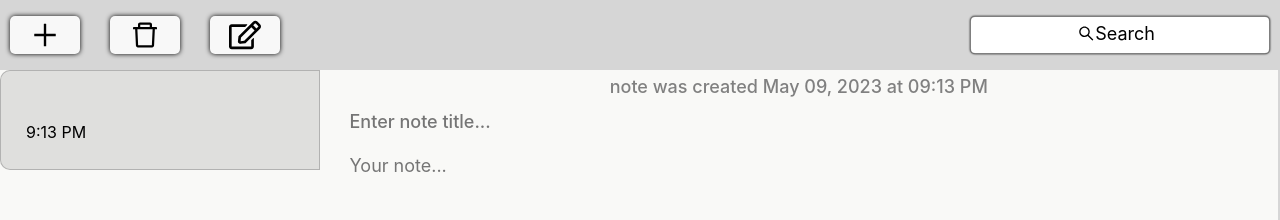
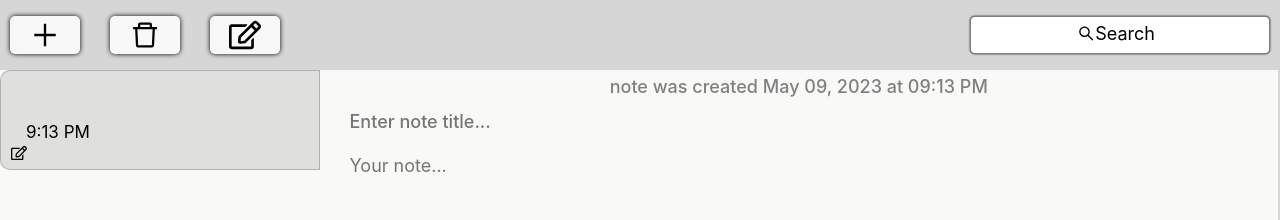
Before and after one commit to Brute1996/The-notes-app, a React (Create React App) app: page / in a window 1280 px wide. Both pictures are taken after a click on the button 45 px from the left and 35 px from the top of the page. Shown: the top 220 px of the page. Built offline with nearby package versions, Linux system fonts and the light colour scheme; no server answers.

Commit message:
1. fix edit mode 2. add edit-icon to item 3. add fetch 100 records per page

```diff
--- a/src/components/App.js
+++ b/src/components/App.js
@@ -1,72 +1,15 @@
 import { useEffect, useState } from "react";
-import Sidebar from "./Sidebar/Sidebar";
 import api from "./api";
-import Workspace from "./Workspace/Workspace";
 import { createContext } from "react";
 import AppWrapper from "./App.styled";
-import SearchBox from "./SearchBox/SearchBox";
-import ListItem from "./ListItem/ListItem";
-import Container from "./utils/Container/Container";
 import Header from "./Header/Header";
 import Main from "./Main/Main";
-
-const testDB = [
-  {
-    added_by: "centrpopi2@gmail.com",
-    app_id: "ckW7JcKWfemyohW4HThSkA",
-    approved: false,
-    created_at: "2023-05-08T08:56:50.000Z",
-    entity_id: "bKW49eWQzkhioff8kkWPif",
-    id: "1",
-    rel_values: null,
-    updated_at: "2023-05-08T08:56:50.000Z",
-    user_ids: null,
-    values: {
-      cOnqqUCJndSyk5fJhdSCkU: "test 1 title ttttttttttttaaaaaaaaaaatewef",
-      cug8k_DCjkiykNWQhcSCkv:
-        "dfbdfgh dfghdfg hfgh fgh fg jdfgj fghj dfgj fgdj",
-    },
-  },
-  {
-    added_by: "centrpopi2@gmail.com",
-    app_id: "ckW7JcKWfemyohW4HThSkA",
-    approved: false,
-    created_at: "2023-05-08T15:56:50.000Z",
-    entity_id: "bKW49eWQzkhioff8kkWPif",
-    id: "2",
-    rel_values: null,
-    updated_at: "2023-05-08T11:56:50.000Z",
-    user_ids: null,
-    values: {
-      cOnqqUCJndSyk5fJhdSCkU: "test 2 title",
-      cug8k_DCjkiykNWQhcSCkv:
-        "dfbdfgh dfghdfg hfgh fgh fg jdfgj fghj dfgj fgdj",
-    },
-  },
-  {
-    added_by: "centrpopi2@gmail.com",
-    app_id: "ckW7JcKWfemyohW4HThSkA",
-    approved: false,
-    created_at: "2023-03-08T02:56:50.000Z",
-    entity_id: "bKW49eWQzkhioff8kkWPif",
-    id: "3",
-    rel_values: null,
-    updated_at: "2023-05-08T08:16:50.000Z",
-    user_ids: null,
-    values: {
-      cOnqqUCJndSyk5fJhdSCkU: "etetetest 3 title",
-      cug8k_DCjkiykNWQhcSCkv:
-        "dfbdfgh dfghdfg hfgh fgh fg jdfgj fghj dfgj fgdj",
-    },
-  },
-];
 
 export const NotesContext = createContext();
 
 function App() {
   const [notes, setNotes] = useState([]);
   const [selectedNote, setSelectedNote] = useState(null);
-  const [readOnlyToggle, setReadOnlyToggle] = useState(true);
   const [selectedNoteRef, setSelectedNoteRef] = useState(null);
   const [searchQuery, setSearchQuery] = useState("");
 
@@ -88,13 +31,11 @@ function App() {
         notes,
         selectedNote,
         searchQuery,
-        readOnlyToggle,
         selectedNoteRef,
         setSelectedNote,
         setNotes,
         setSelectedNoteRef,
         setSearchQuery,
-        setReadOnlyToggle,
       }}
     >
       <AppWrapper>
--- /dev/null
+++ b/src/components/DisplayDate/DisplayDate.jsx
@@ -0,0 +1,47 @@
+import moment from "moment";
+import { useEffect, useState } from "react";
+
+const DisplayDate = ({selectedNote}) => {
+    const [createdNoteDate, setCreatedNoteDate] = useState('');
+    const [currentTime, setCurrentTime] = useState(moment());
+
+
+    useEffect(() => {
+        const intervalId = setInterval(() => {
+            setCurrentTime(moment());
+        }, 1000);
+
+        return () => clearInterval(intervalId);
+    }, []);
+
+        useEffect(() => {
+        if (!selectedNote) {
+            setCreatedNoteDate('')
+            return
+        };
+
+        setCreatedNoteDate(selectedNote.created_at || "")
+
+    },[selectedNote])
+
+
+    const displayDate = () => {
+        const createNoteDateFormatted = moment(createdNoteDate).format("[note was created] MMM DD, YYYY [at] hh:mm A");
+
+        if (createdNoteDate) {
+            return createNoteDateFormatted;
+        } else {
+            return currentTime.format("[now] MMM DD, YYYY - hh:mm A");
+        }
+
+    };
+
+
+    return (
+        <time dateTime={createdNoteDate}>
+            {displayDate(createdNoteDate)}
+        </time>
+    )
+};
+
+export default DisplayDate;
--- a/src/components/ListItem/ListItem.jsx
+++ b/src/components/ListItem/ListItem.jsx
@@ -4,6 +4,7 @@ import {ListItemStyle, ListStyle} from "./ListItem.styled";
 import { NotesContext } from "../App";
 import { innerTextFormater } from "../../helpers/helpers";
 import moment from "moment";
+import { FaRegEdit } from "react-icons/fa";
 
 
 const { noteTitle, noteBody } = api.fieldsNamesId;
@@ -34,8 +35,6 @@ const ListItem = () => {
         setSelectedNote(notes.find(({ id }) => id === noteId))
     }
 
-    console.log(notes);
-
     const filteredNotes = () => {
         const normlizeQuery = searchQuery.toLowerCase();
 
@@ -63,10 +62,18 @@ const ListItem = () => {
         }
     }
 
+    const showEditModeIcon = (editMode) => {
+        return (
+            editMode
+                ?
+                <FaRegEdit className="edit-mode-icon" />
+                : null
+        )
+    };
 
     return (
         <ListStyle>
-            {filteredNotes().map(({ values, created_at, id }, index) =>
+            {filteredNotes().map(({ values, created_at, id, editMode }, index) =>
                 <ListItemStyle
                     style={{ backgroundColor: selectedNote?.id === id ? "rgba(0,0,0,0.1" : "" }}
                     onClick={() => handleClick(id, index)}
@@ -74,6 +81,7 @@ const ListItem = () => {
                     ref={(ref) => notesRefs.current[index] = ref}>
                     <h2 className="note-short-title">{innerTextFormater(20, values[noteTitle])}</h2>
                     <div className="note-item-info">
+                        {showEditModeIcon(editMode)}
                         <time dateTime={created_at} className="time-created">{dsiplayDateOfItem(created_at)}</time>
                         <p className="note-short-text">{innerTextFormater(20, values[noteBody])}</p>
                     </div>
--- a/src/components/ListItem/ListItem.styled.js
+++ b/src/components/ListItem/ListItem.styled.js
@@ -6,6 +6,7 @@ export const ListStyle = styled.ul`
 `;
 
 export const ListItemStyle = styled.li`
+  position: relative;
   display: flex;
   flex-direction: column;
   gap: 8px;
@@ -26,14 +27,22 @@ export const ListItemStyle = styled.li`
 
   .note-item-info {
     display: flex;
+    align-items: center;
   }
 
   .time-created {
-    margin-right: 15px;
+    font-size: 17px;
+    margin-right: 12px;
   }
 
   .note-short-text {
-    font-size: 17px;
+    font-size: 15px;
     color: rgba(0, 0, 0, 0.8);
   }
+
+  .edit-mode-icon {
+    position: absolute;
+    bottom: 8%;
+    left: 3%;
+  }
 `;
--- a/src/components/Sidebar/Sidebar.jsx
+++ b/src/components/Sidebar/Sidebar.jsx
@@ -1,4 +1,4 @@
-import { useContext, useEffect } from "react";
+import { useContext, useEffect, useState } from "react";
 import api from "../api";
 import SidebarStyle from "./Sidebar.styled";
 import { NotesContext } from "../App";
@@ -8,17 +8,8 @@ import { FaRegEdit } from "react-icons/fa";
 
 const Sidebar = () => {
 
-    const { selectedNote, notes, setNotes, setSelectedNote, setSelectedNoteRef, readOnlyToggle, setReadOnlyToggle } = useContext(NotesContext);
+    const { selectedNote, notes, setNotes, setSelectedNote, setSelectedNoteRef } = useContext(NotesContext);
 
-
-    useEffect(() => {
-        if (!selectedNote) {
-            return;
-        };
-
-        setReadOnlyToggle(true)
-
-    }, [selectedNote, setReadOnlyToggle]);
 
     const handleNoteCreate = () => {
 
@@ -29,6 +20,7 @@ const Sidebar = () => {
         const newNote = {
             id: nanoid(),
             created_at: createdDate,
+            editMode: true,
             values: {
                 [noteBody]: "",
                 [noteTitle]: "",
@@ -56,12 +48,28 @@ const Sidebar = () => {
         };
     };
 
+
+
     const handleNoteEdit = () => {
         if (!selectedNote) {
             return;
         };
 
-        setReadOnlyToggle(!readOnlyToggle)
+        const isEditMode = selectedNote?.editMode;
+        const toggleEditMode = (editMode) => !editMode;
+
+        selectedNote.editMode = toggleEditMode(isEditMode);
+
+
+        const newNotes = notes.map((note) => {
+            if (note.id === selectedNote.id) {
+                return selectedNote;
+            }
+            return note;
+        });
+
+        setNotes(newNotes);
+
     };
 
 
--- a/src/components/Workspace/Workspace.jsx
+++ b/src/components/Workspace/Workspace.jsx
@@ -2,41 +2,34 @@ import { useContext, useEffect, useState } from "react";
 import api from "../api";
 import WorkspaceStyle from "./Workspace.styled";
 import { innerTextFormater } from "../../helpers/helpers";
-import moment from "moment/moment";
 import { debounce } from "lodash";
 import { NotesContext } from "../App";
+import DisplayDate from "../DisplayDate/DisplayDate";
 
 
 const { noteTitle, noteBody } = api.fieldsNamesId;
 
 const Workspace = () => {
-    const { selectedNote, readOnlyToggle, selectedNoteRef } = useContext(NotesContext);
+    const { selectedNote, selectedNoteRef } = useContext(NotesContext);
 
 
     const [noteTitleValue, setNoteTitleValue] = useState('')
     const [noteBodyValue, setNoteBodyValue] = useState('')
-    const [createdNoteDate, setCreatedNoteDate] = useState('')
-    const [currentTime, setCurrentTime] = useState(moment());
 
-    useEffect(() => {
-    const intervalId = setInterval(() => {
-      setCurrentTime(moment());
-    }, 1000);
 
-    return () => clearInterval(intervalId);
-  }, []);
+    const selectedNoteTitleInList = selectedNoteRef?.querySelector(".note-short-title");
+    const selectedNoteBodyInList = selectedNoteRef?.querySelector(".note-short-text");
+
 
     useEffect(() => {
         if (!selectedNote) {
             setNoteTitleValue('')
             setNoteBodyValue('')
-            setCreatedNoteDate('')
             return
         };
 
         setNoteTitleValue(selectedNote.values[noteTitle] || "");
         setNoteBodyValue(selectedNote.values[noteBody] || "");
-        setCreatedNoteDate(selectedNote.created_at || "")
 
     },[selectedNote])
 
@@ -44,10 +37,6 @@ const Workspace = () => {
         if (!selectedNoteRef) {
             return
         };
-
-        const selectedNoteTitleInList = selectedNoteRef.querySelector(".note-short-title");
-        const selectedNoteBodyInList = selectedNoteRef.querySelector(".note-short-text");
-
 
         selectedNoteTitleInList.innerText = innerTextFormater(20, noteTitleValue);
         selectedNoteBodyInList.innerText = innerTextFormater(20, noteBodyValue);
@@ -69,45 +58,29 @@ const Workspace = () => {
                 setNoteBodyValue(value)
                 break;
             default:
-                break;
+                return;
         }
     };
 
-
-    const displayDate = () => {
-        const createNoteDateFormatted = moment(createdNoteDate).format("[note was created] MMM DD, YYYY [at] hh:mm A");
-
-        if (createdNoteDate) {
-            return createNoteDateFormatted;
-        } else {
-            return currentTime.format("[now] MMM DD, YYYY - hh:mm A");
-        }
-
-    }
-
-
     return (
         <WorkspaceStyle>
-            <time dateTime={createdNoteDate}>
-                {displayDate(createdNoteDate)}
-            </time>
-
+            <DisplayDate selectedNote={selectedNote} />
             <input
                 onChange={handleChange}
                 name="note-title"
                 placeholder= {selectedNote && "Enter note title..."}
                 value={noteTitleValue}
-                readOnly={readOnlyToggle}>
-            </input>
+                readOnly={selectedNote?.editMode ? false : true}
+            />
 
             <textarea
                 name="note-body"
                 onChange={handleChange}
                 placeholder={ selectedNote && "Your note..."}
                 value={noteBodyValue}
-                readOnly={readOnlyToggle}>
+                readOnly={selectedNote?.editMode ? false : true}
+            />
 
-            </textarea>
         </WorkspaceStyle>
     )
 };
--- a/src/components/api.js
+++ b/src/components/api.js
@@ -11,7 +11,7 @@ const fieldsNamesId = {
 const getNotes = async () => {
   try {
     const { data } = await axios.get(
-      "https://quintadb.com/apps/ckW7JcKWfemyohW4HThSkA/dtypes/entity/bKW49eWQzkhioff8kkWPif.json?rest_api_key=cTWPPWWOjcW7mKhCojnhvC&amp;view="
+      "https://quintadb.com/apps/ckW7JcKWfemyohW4HThSkA/dtypes/entity/bKW49eWQzkhioff8kkWPif.json?rest_api_key=cTWPPWWOjcW7mKhCojnhvC&amp;per_page=100"
     );
     return data;
   } catch (error) {
--- a/src/components/utils/Container/Container.jsx
+++ /dev/null
@@ -1,11 +0,0 @@
-import { ContainerStyle } from "./Container.styled";
-
-const Container = ({children}) => {
-    return (
-        <ContainerStyle>
-            {children}
-        </ContainerStyle>
-    )
-};
-
-export default Container;
--- a/src/components/utils/Container/Container.styled.js
+++ /dev/null
@@ -1,13 +0,0 @@
-import styled from "@emotion/styled";
-
-export const ContainerStyle = styled.div`
-  max-width: 1400px;
-  padding: 0;
-  margin: 0 auto;
-
-  @media (min-width: 768px) {
-  }
-
-  @media (min-width: 1200px) {
-  }
-`;
```
